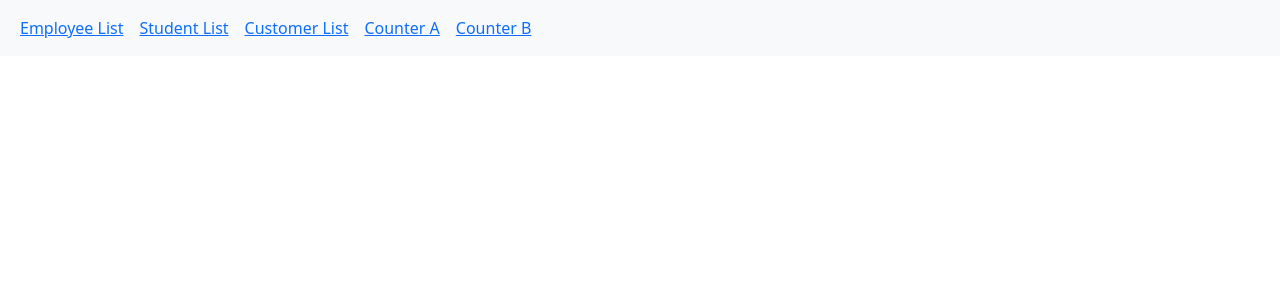
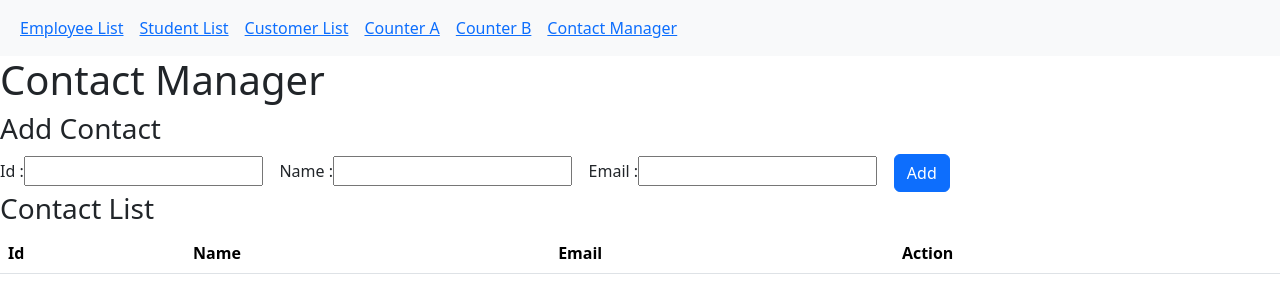
Before and after one commit to Vaibhavi7499/React-Hooks-Practical, a React (Create React App) app: page /contactmanager in a window 1280 px wide. Shown: the top 300 px of the page. Built offline with nearby package versions, Linux system fonts and the light colour scheme.

Commit message:
contact manager

```diff
--- a/src/App.js
+++ b/src/App.js
@@ -9,6 +9,7 @@ import counterContext from "./ContextAPI/ContextList";
 import { useState } from "react";
 import CounterA from "./ContextAPI/CounterA";
 import CounterB from "./ContextAPI/CounterB";
+import ContactManager from "./ContactManager";
 
 function App() {
   let [count, setCount] = useState(0);
@@ -27,6 +28,7 @@ function App() {
             <Route path="/customerlist" element={<CustomerList />} />
             <Route path="/countera" element={<CounterA />} />
             <Route path="/counterb" element={<CounterB/>} />
+            <Route path="/contactmanager" element={<ContactManager/>} />
           </Routes>
         </BrowserRouter>
       </counterContext.Provider>
--- /dev/null
+++ b/src/ContactManager.js
@@ -0,0 +1,137 @@
+import React, { useState } from "react";
+
+const ContactManager = () => {
+  let [contactInfo, setContactInfo] = useState({
+    id: "",
+    name: "",
+    email: "",
+    isUpdate: false,
+  });
+
+  let [data, setData] = useState([]);
+  let [oldValue,setOldValue] = useState("")
+
+  function getInptId(e) {
+    setContactInfo({
+      ...contactInfo,
+      id: e.target.value,
+    });
+  }
+
+  function getInptName(e) {
+    setContactInfo({
+      ...contactInfo,
+      name: e.target.value,
+    });
+  }
+
+  function getInptEmail(e) {
+    setContactInfo({
+      ...contactInfo,
+      email: e.target.value,
+    });
+  }
+
+  let addContacts = () => {
+    if (contactInfo.name == "" && contactInfo.email == "") {
+      alert("Please enter the id, name , email");
+    } else {
+      setData([...data, contactInfo]);
+      setContactInfo({
+        id: "",
+        name: "",
+        email: "",
+        isUpdate: false,
+      });
+    }
+  };
+
+  let deleteContact = (id) => {
+    let a = data.filter((e) => {
+      return e.id != id;
+    });
+    setData(a);
+  };
+
+  let updateContact = (obj) => {
+    setContactInfo({
+      id: obj.id,
+      name: obj.name,
+      email: obj.email,
+      isUpdate: true,
+    });
+    setOldValue(
+        contactInfo)
+  };
+console.log(oldValue)
+  return (
+    <div>
+      <div>
+        <h1>Contact Manager</h1>
+        <h3>{contactInfo.isUpdate ? "Edit" : "Add"} Contact</h3>
+        <label>Id : </label>
+        <input
+          type="text"
+          value={contactInfo.id}
+          onChange={(e) => getInptId(e)}
+        />{" "}
+        &nbsp; &nbsp;
+        <label>Name : </label>
+        <input
+          type="text"
+          value={contactInfo.name}
+          onChange={(e) => getInptName(e)}
+        />{" "}
+        &nbsp; &nbsp;
+        <label>Email : </label>
+        <input
+          type="text"
+          value={contactInfo.email}
+          onChange={(e) => getInptEmail(e)}
+        />{" "}
+        &nbsp; &nbsp;
+        <button className="btn btn-primary" onClick={addContacts}>
+          {contactInfo.isUpdate ? "Update" : "Add"}
+        </button>
+      </div>
+      <div>
+        <h3>Contact List</h3>
+        <table className="table">
+          <thead>
+            <tr>
+              <th scope="col">Id</th>
+              <th scope="col">Name</th>
+              <th scope="col">Email</th>
+              <th scope="col">Action</th>
+            </tr>
+          </thead>
+          <tbody>
+            {data.map((ele) => (
+              <tr key={ele.id}>
+                <td>{ele.id}</td>
+                <td>{ele.name}</td>
+                <td>{ele.email}</td>
+                <td>
+                  <button
+                    className="btn btn-success"
+                    onClick={() => updateContact(ele)}
+                  >
+                    update
+                  </button>{" "}
+                  <button
+                    className="btn btn-danger"
+                    onClick={() => deleteContact(ele.id)}
+                  >
+                    delete
+                  </button>
+                </td>
+              </tr>
+            ))}
+          </tbody>
+        </table>
+      </div>
+    </div>
+  );
+};
+
+export default ContactManager;
--- a/src/Layout.js
+++ b/src/Layout.js
@@ -4,33 +4,38 @@ import { Link } from "react-router-dom";
 const Layout = () => {
   return (
     <div>
-      <nav class="navbar navbar-expand-lg navbar-light bg-light">
-        <div class="container-fluid">
-          <div class="collapse navbar-collapse" id="navbarNav">
-            <ul class="navbar-nav">
-              <li class="nav-item">
-                <a class="nav-link active" aria-current="page">
+      <nav className="navbar navbar-expand-lg navbar-light bg-light">
+        <div className="container-fluid">
+          <div className="collapse navbar-collapse" id="navbarNav">
+            <ul className="navbar-nav">
+              <li className="nav-item">
+                <a className="nav-link active" aria-current="page">
                   <Link to="/emplist">Employee List</Link>
                 </a>
               </li>
-              <li class="nav-item">
-                <a class="nav-link">
+              <li className="nav-item">
+                <a className="nav-link">
                   <Link to="/studentlist">Student List</Link>
                 </a>
               </li>
-              <li class="nav-item">
-                <a class="nav-link">
+              <li className="nav-item">
+                <a className="nav-link">
                   <Link to="/customerlist">Customer List</Link>
                 </a>
               </li>
-              <li class="nav-item">
-                <a class="nav-link">
+              <li className="nav-item">
+                <a className="nav-link">
                   <Link to="/countera">Counter A</Link>
                 </a>
               </li>
-              <li class="nav-item">
-                <a class="nav-link">
+              <li className="nav-item">
+                <a className="nav-link">
                   <Link to="/counterb">Counter B</Link>
+                </a>
+              </li>
+              <li className="nav-item">
+                <a className="nav-link">
+                  <Link to="/contactmanager">Contact Manager</Link>
                 </a>
               </li>
 
```
